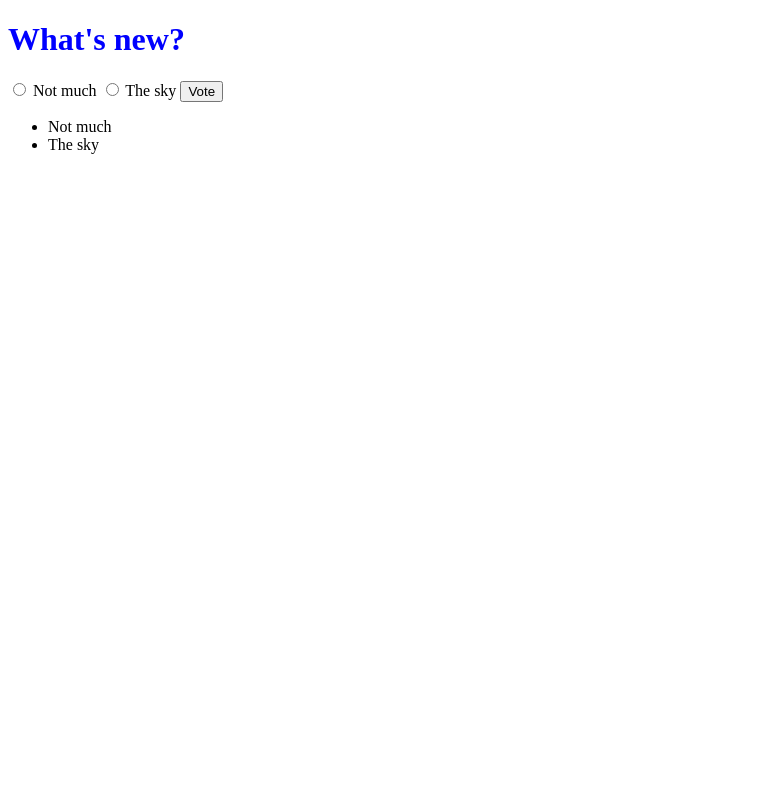
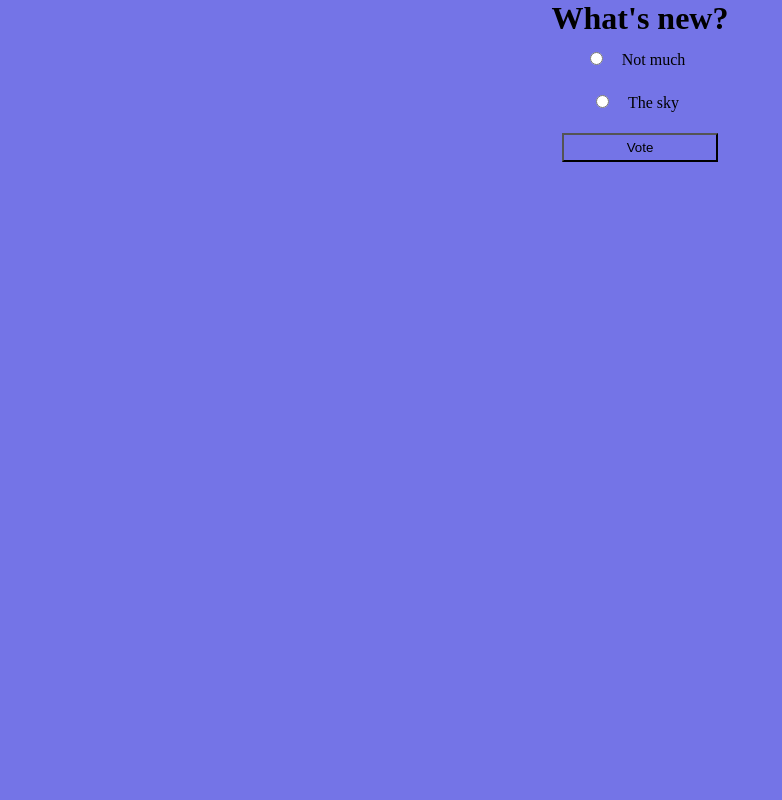
Before and after one commit to dirtTastesGood/PDXCodeGuild_Projects, a Django app: template Django/Lab 1 - Poll/pollingPlace/templates/polls/detail.html in a window 1280 px wide. Shown: the whole page, without its empty margins (0-782 px from the left). Run offline with Django 3.2, Linux system fonts and the light colour scheme; the template is opened without the code that fills it: values that come from a table or form of the project are taken from there, others are empty; data comes from the database, SQL or seed files in the repository; parts of the project's set-up code (start-up, migrations or seed data) failed here and were passed over.

Commit message:
add styling to question index and details. add vote function in views

```diff
--- a/Django/Lab 1 - Poll/pollingPlace/templates/base.html
+++ b/Django/Lab 1 - Poll/pollingPlace/templates/base.html
@@ -8,13 +8,16 @@
     <meta http-equiv="X-UA-Compatible" content="ie=edge">
 
     <link rel="stylesheet" href="{% static 'css/index.css' %}">
+    <link rel="stylesheet" href="{% static 'css/detail.css' %}">
 
     <title>Polling Place</title>
 </head>
 <body>
-    {% block content %}
-        <!-- load content here -->
-    {% endblock %}
+    <div class="container">
+        {% block content %}
+            <!-- load content here -->
+        {% endblock %}
+    </div>
 
     <script src="{% static 'js/site.js' %}"></script>
 </body>
--- a/Django/Lab 1 - Poll/pollingPlace/templates/polls/detail.html
+++ b/Django/Lab 1 - Poll/pollingPlace/templates/polls/detail.html
@@ -1,22 +1,20 @@
 {% extends 'base.html' %}
 
 {% block content %}
+<div class="question-container">
     <h1>{{question.question_text}}</h1>
 
     {% if error_message %} <p><strong> {{ error_message }} </strong></p> {% endif %}
 
-    <form action="{% url 'polls:vote' question.id %}" method='post'>
+    <form action="{% url 'polls:vote' question.id %}" method='post' class='poll-form'>
         {% csrf_token %}
         {% for choice in question.choice_set.all %}
-            <input type="radio" name="choice" id="choice{{ forloop.counter }}" value="{{ choice.id }}"/>
-            <label for="choice{{ forloop.counter }}">{{choice.choice_text}}</label>
+            <div class="choice">
+                <input type="radio" class="choice" id="choice{{ forloop.counter }}" value="{{ choice.id }}"/>
+                <label class="choice-label" for="choice{{forloop.counter}}">{{ choice.choice_text }}</label><br/>
+            </div>
         {% endfor %}
-        <input type="submit" value="Vote">
+        <input type="submit" class="submit-btn" value="Vote">
     </form>
-
-    <ul>
-        {% for choice in question.choice_set.all %}
-            <li>{{ choice.choice_text }}</li>
-        {% endfor %}
-    </ul>
+</div>
 {% endblock %}
--- a/Django/Lab 1 - Poll/pollingPlace/templates/polls/index.html
+++ b/Django/Lab 1 - Poll/pollingPlace/templates/polls/index.html
@@ -1,6 +1,7 @@
 {% extends 'base.html' %}
 
 {% block content %}
+        <div id='question-list'>
             {% if latest_question_list %}
                 <ul>
                     {% for question in latest_question_list %}
@@ -10,4 +11,5 @@
                 {% else %}
                     <p>No polls available</p>
             {% endif %}
+        </div>
 {% endblock %}
--- a/Django/Lab 1 - Poll/polls/views.py
+++ b/Django/Lab 1 - Poll/polls/views.py
@@ -30,7 +30,10 @@ def vote(request, question_id):
     try:
         selected_choice = question.choice_set.get(pk=request.POST['choice'])
     except (KeyError, Choice.DoesNotExist):
-        return render(request, 'polls/detail.html', {'question':question, 'error_message':"You didn't select a choice."})
+        return render(request, 'polls/detail.html',
+                     {'question':question,
+                     'error_message':"You didn't select a choice."
+                     })
     else:
         selected_choice.votes += 1
         selected_choice.save()
--- a/Django/Lab 1 - Poll/static/css/detail.css
+++ b/Django/Lab 1 - Poll/static/css/detail.css
@@ -0,0 +1,31 @@
+#question-container {
+    align-items: center;
+    display: flex;
+    flex-direction: column;
+    padding: 10px;
+}
+
+.poll-form {
+    display: flex;
+    flex-direction: column;
+    text-align: center;
+}
+
+.choice {
+    padding: 5px;
+    margin: 5px;
+}
+
+.choice-label {
+    padding: 10px;
+}
+
+.submit-btn {
+    margin: 10px;
+    padding: 5px;
+}
+
+.submit-btn:hover {
+    background-color: rgb(47, 6, 112);
+    color: rgb(164, 138, 207);
+}
--- a/Django/Lab 1 - Poll/static/css/index.css
+++ b/Django/Lab 1 - Poll/static/css/index.css
@@ -1,3 +1,18 @@
-h1 {
-    color :blue;
+*{
+    background-color: rgb(116, 116, 231);
+    box-sizing: border-box;
+    margin: 0;
+    padding: 0;
 }
+
+.container {
+    display: flex;
+    justify-content: center;
+    min-height: 100vh;
+    width: 100vw;
+}
+
+#question-list {
+    display: flex;
+    /* flex-direction: column; */
+}
```
Lines whose indentation alone changed are shown as unchanged.
